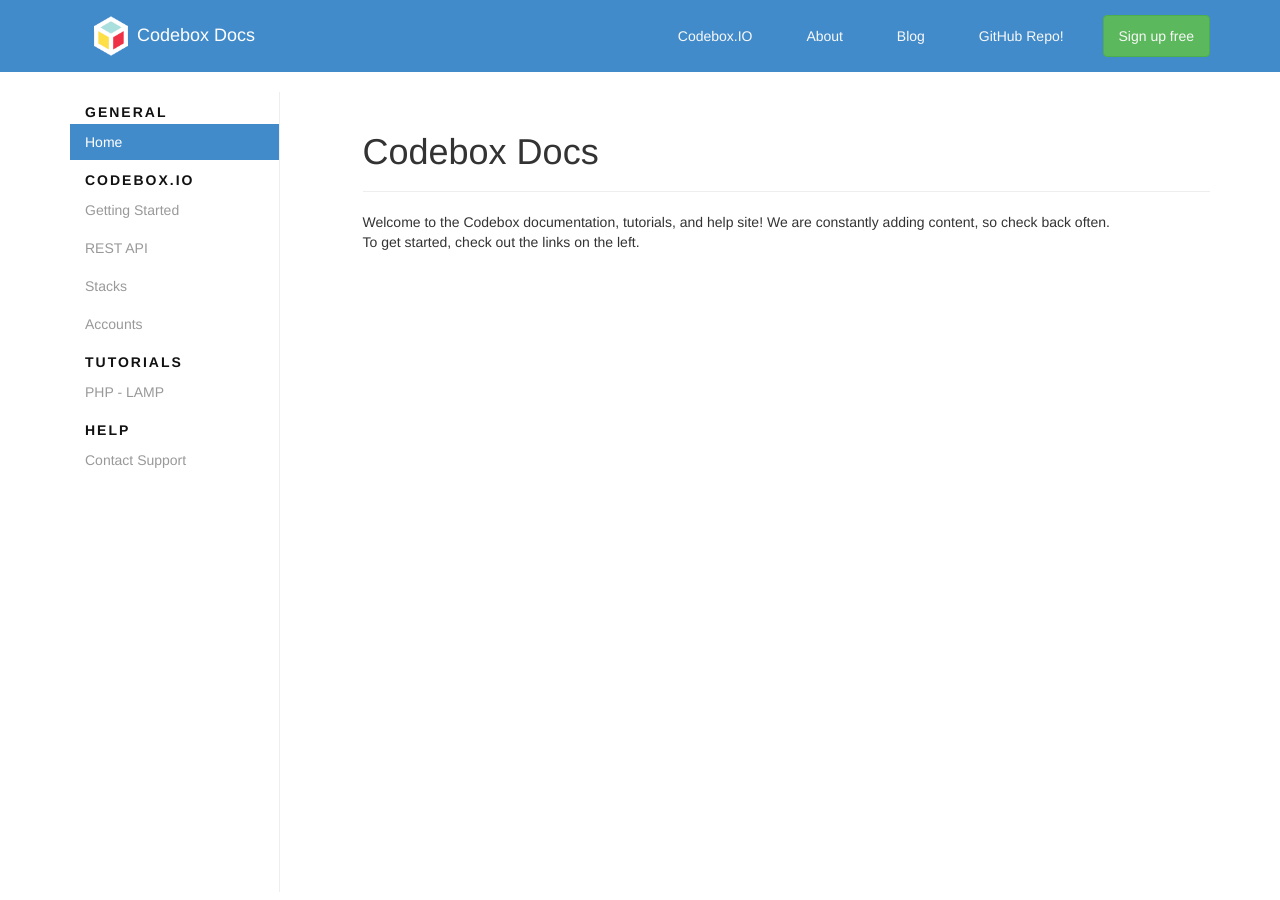
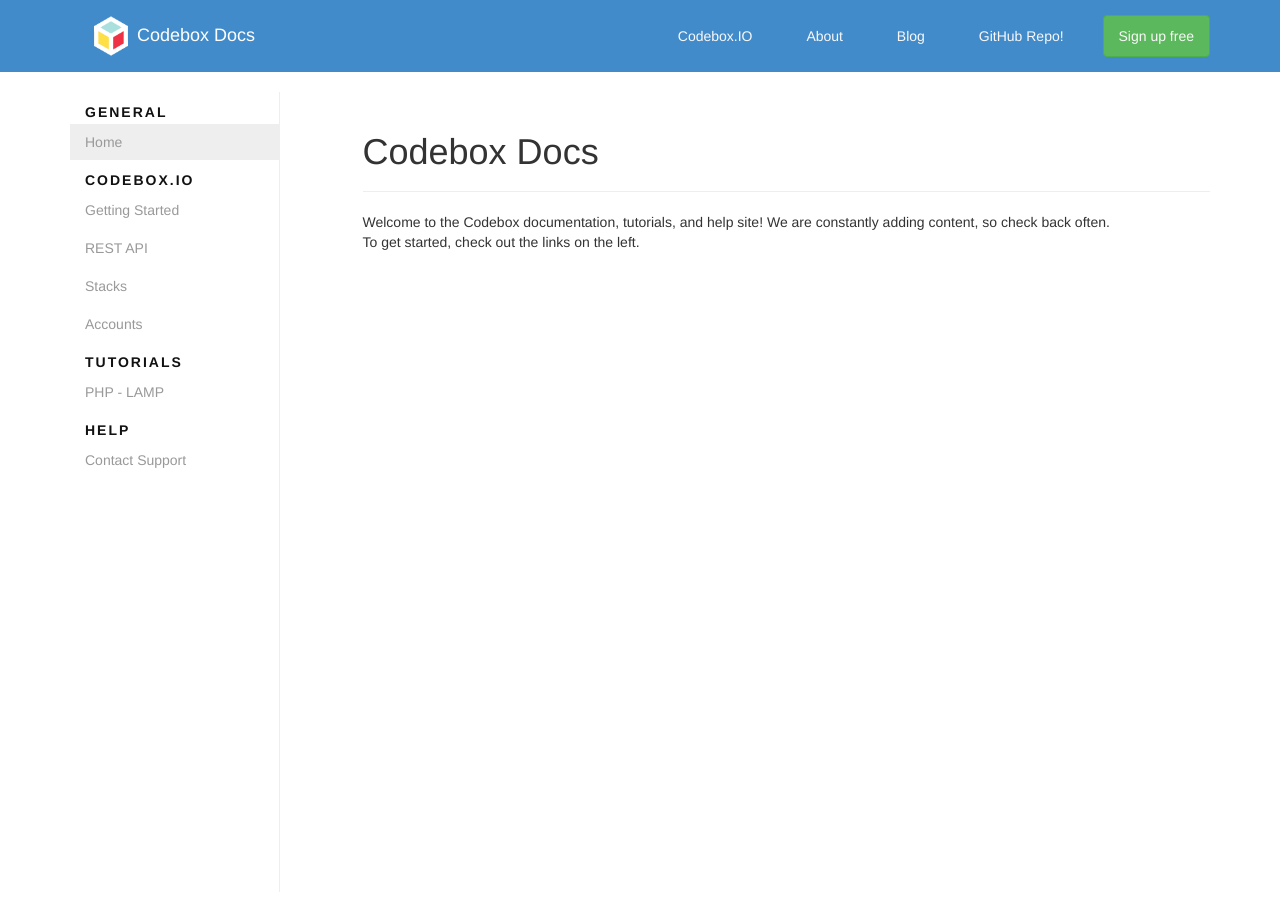
Before and after one commit to CodeboxIDE/codebox-docs, a Jekyll site: the page built from index.html, in a window 1280 px wide. Built offline with Jekyll 4.4.1, drawn with Linux system fonts in a browser that asks for light colours; nearby versions of some CDN libraries; Markdown is read by kramdown in place of the engine named in the settings.

Commit message:
Change menu active entry style
To be more consistent with codebox.io’s color scheme and style

```diff
--- a/assets/css/docs.css
+++ b/assets/css/docs.css
@@ -91,6 +91,6 @@
   text-shadow: none;
 }
 #menu li.active a {
-  background: #428bca;
-  color: #fff;
+  background: #eee;
+  color: #999;
 }
```
